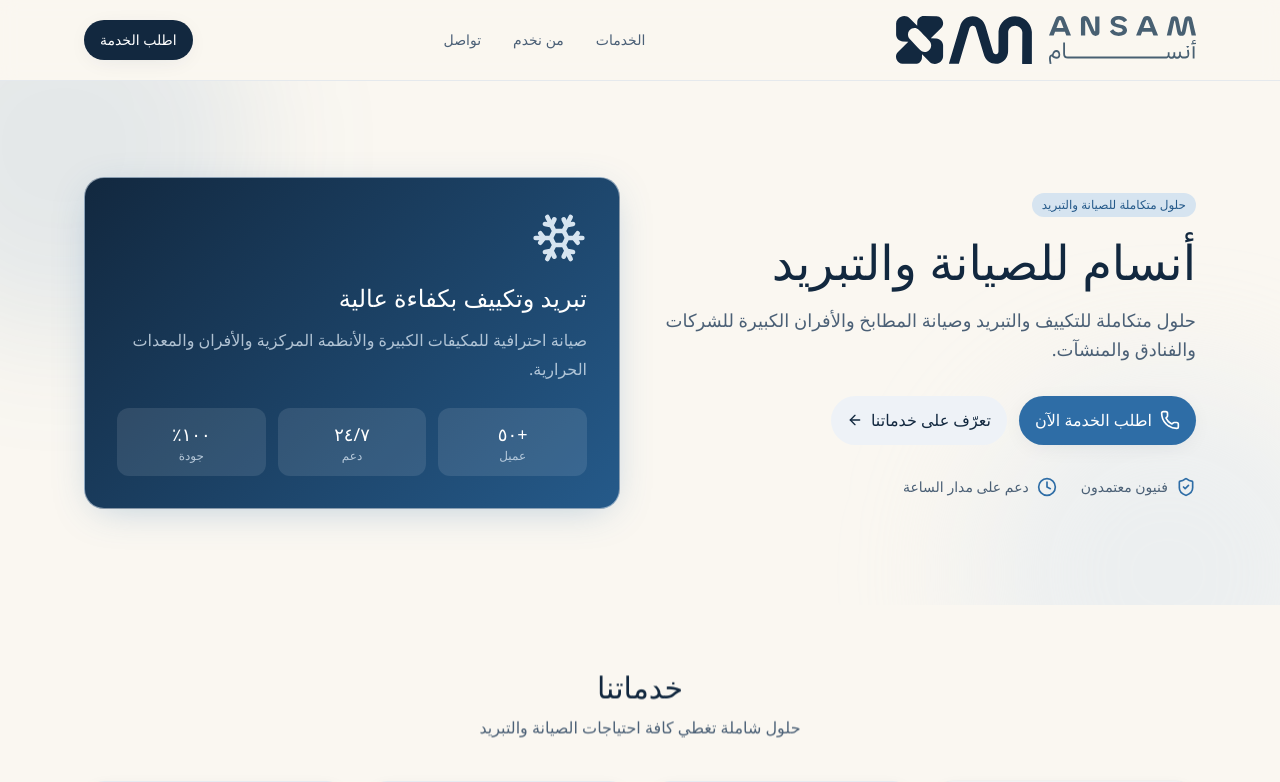
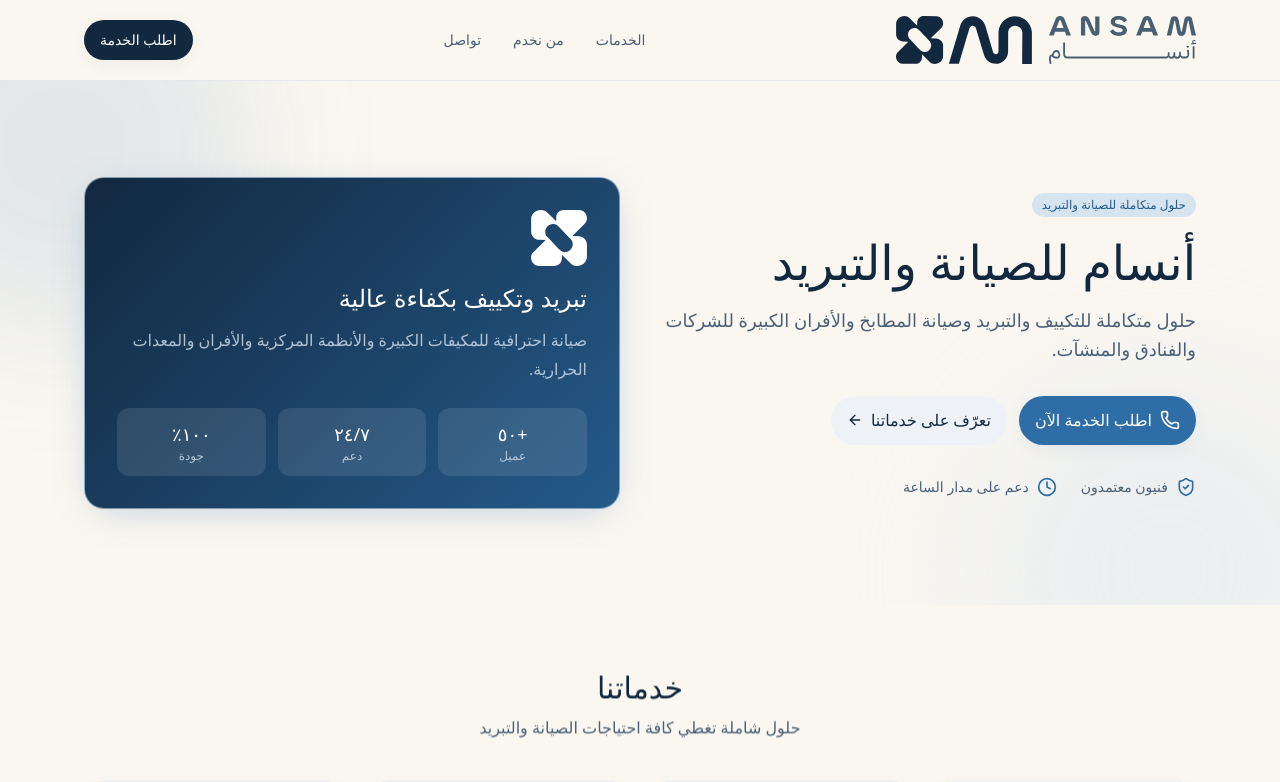
Before and after one commit to umarxt/Ansam, a React (Vite) app: page / in a window 1280 px wide. Shown: the top 782 px of the page. Built offline with nearby package versions, Linux system fonts and the light colour scheme; no server answers; a web font is replaced by a local one.

Commit message:
استبدال أيقونة الثلج في بطاقة الهيرو بعلامة المروحة (النسخة البيضاء)
Co-Authored-By: Claude Opus 4.8 <noreply@anthropic.com>
Claude-Session: https://claude.ai/code/session_01Ut8ycVUF3jxYzguZ2rrG2g

```diff
--- a/src/pages/Landing.tsx
+++ b/src/pages/Landing.tsx
@@ -117,7 +117,12 @@ export default function Landing() {
 
           <div className="relative fade-in">
             <div className="card overflow-hidden bg-navy-gradient p-8 text-white shadow-glow">
-              <Snowflake className="mb-4 h-14 w-14 text-sky-soft" />
+              <img
+                src="/ansam-mark-white.svg"
+                alt=""
+                aria-hidden="true"
+                className="mb-4 h-14 w-14 object-contain"
+              />
               <div className="text-2xl font-medium">تبريد وتكييف بكفاءة عالية</div>
               <p className="mt-3 text-sky-soft/80">
                 صيانة احترافية للمكيفات الكبيرة والأنظمة المركزية والأفران والمعدات الحرارية.
```
